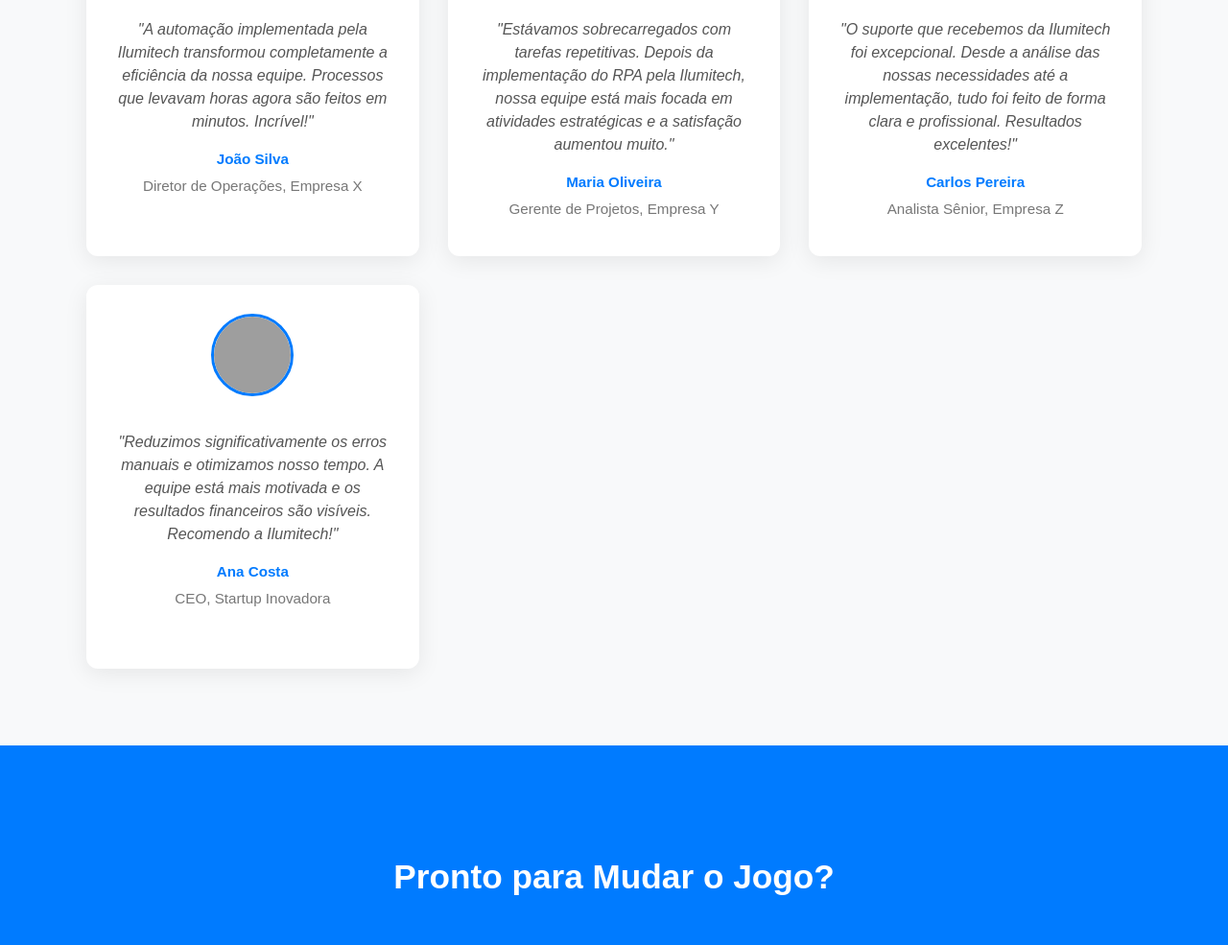
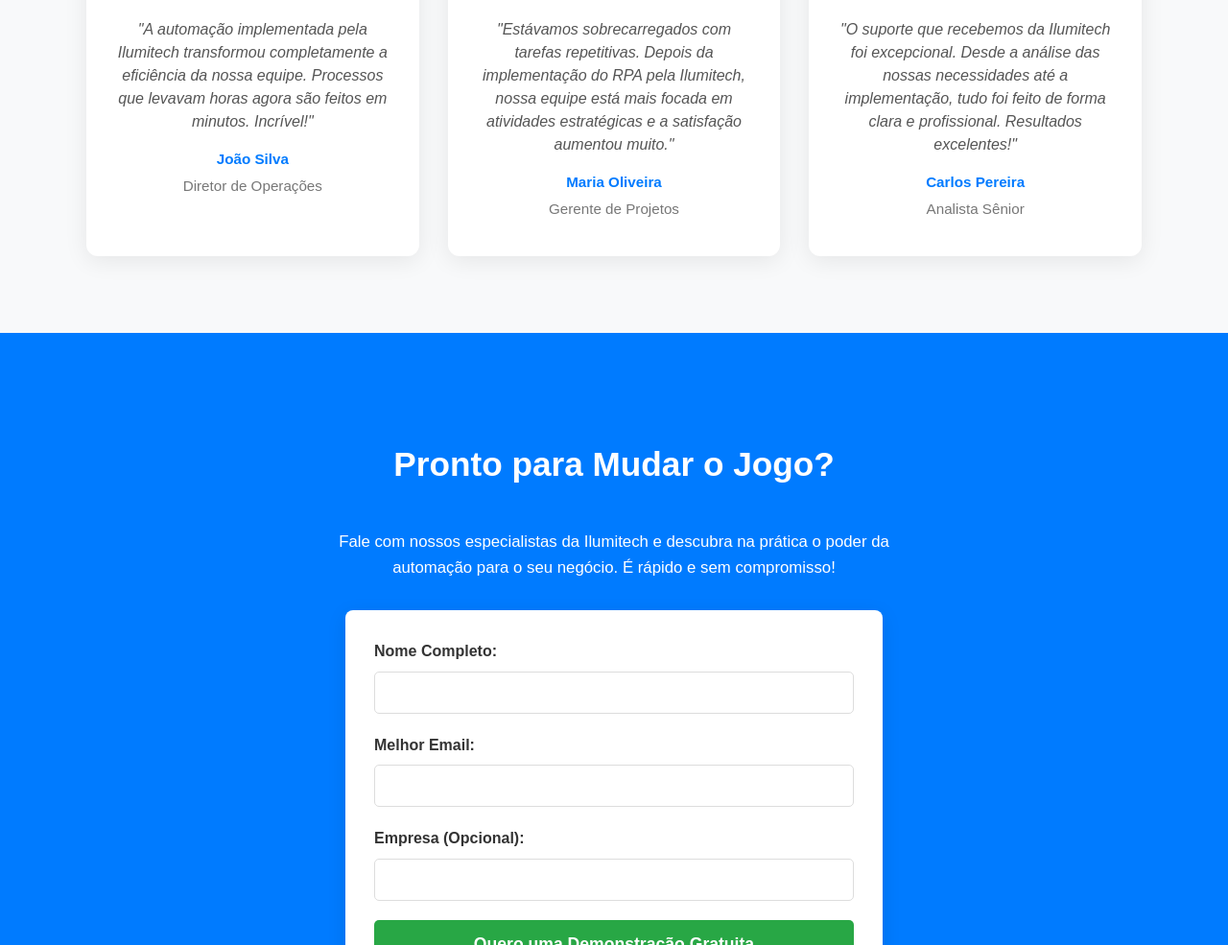
Before and after one commit to GHFavaro/Lumitech, a plain HTML site: page index.html in a window 1280 px wide. Shown: the part 3024-4009 px from the top of the page at 96% size. Drawn offline with nearby package versions, Linux system fonts and the light colour scheme; grey boxes are pictures that could not be loaded.

Commit message:
Update index.html

```diff
--- a/index.html
+++ b/index.html
@@ -119,7 +119,7 @@
                         <p>"A automação implementada pela Ilumitech transformou completamente a eficiência da nossa equipe. Processos que levavam horas agora são feitos em minutos. Incrível!"</p>
                         <div class="author">
                             <strong>João Silva</strong>
-                            <span>Diretor de Operações, Empresa X</span>
+                            <span>Diretor de Operações</span>
                         </div>
                     </div>
                 </div>
@@ -129,7 +129,7 @@
                         <p>"Estávamos sobrecarregados com tarefas repetitivas. Depois da implementação do RPA pela Ilumitech, nossa equipe está mais focada em atividades estratégicas e a satisfação aumentou muito."</p>
                         <div class="author">
                             <strong>Maria Oliveira</strong>
-                            <span>Gerente de Projetos, Empresa Y</span>
+                            <span>Gerente de Projetos</span>
                         </div>
                     </div>
                 </div>
@@ -139,17 +139,7 @@
                         <p>"O suporte que recebemos da Ilumitech foi excepcional. Desde a análise das nossas necessidades até a implementação, tudo foi feito de forma clara e profissional. Resultados excelentes!"</p>
                         <div class="author">
                             <strong>Carlos Pereira</strong>
-                            <span>Analista Sênior, Empresa Z</span>
-                        </div>
-                    </div>
-                </div>
-                <div class="testimonial-card">
-                    <img src="https://randomuser.me/api/portraits/women/4.jpg" alt="Foto de Ana Costa">
-                    <div class="testimonial-text">
-                        <p>"Reduzimos significativamente os erros manuais e otimizamos nosso tempo. A equipe está mais motivada e os resultados financeiros são visíveis. Recomendo a Ilumitech!"</p>
-                        <div class="author">
-                            <strong>Ana Costa</strong>
-                            <span>CEO, Startup Inovadora</span>
+                            <span>Analista Sênior</span>
                         </div>
                     </div>
                 </div>
```
